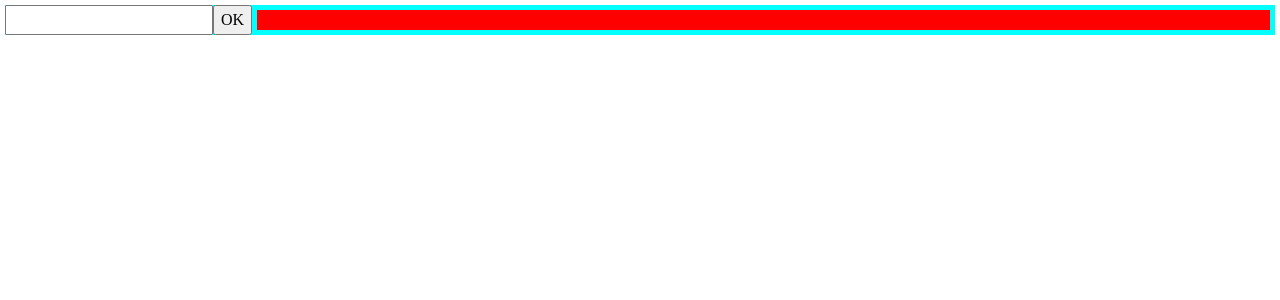
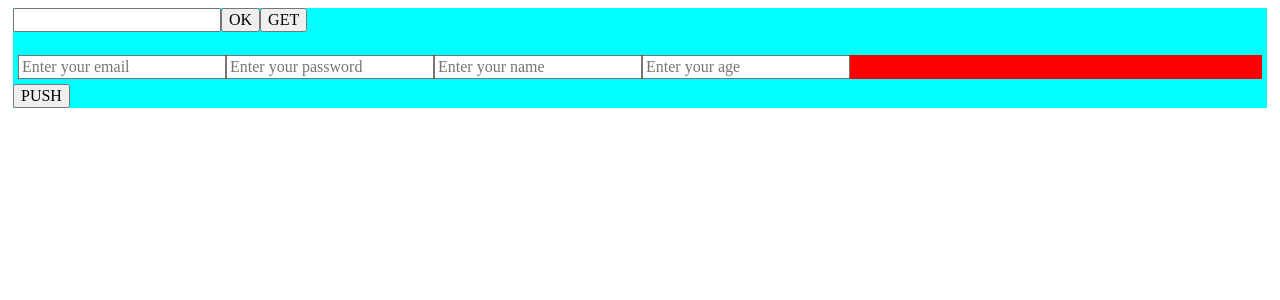
Before and after one commit to ViacheslavPokusaev/Smart-poll, a Vue app in the folder front-vue/: page / in a window 1280 px wide. Shown: the top 300 px of the page. Built offline with nearby package versions, Linux system fonts and the light colour scheme.

Commit message:
Update Vue: - add GET & POST for connect with server

```diff
--- a/front-vue/src/App.vue
+++ b/front-vue/src/App.vue
@@ -1,48 +1,87 @@
 <template>
   <div id="app">
     <!--<GetData v-bind:info="items"/>-->
-		<input type="text" id="myid">
+    <input type="text" id="myid" />
     <button v-on:click="greet">OK</button>
+    <button v-on:click="GetData">GET</button>
+    <br />
+    <br />
+    <div id="form">
+      <input type="text" id="Email" placeholder="Enter your email" />
+      <input type="text" id="UserPassword" placeholder="Enter your password" />
+      <input type="text" id="UserName" placeholder="Enter your name" />
+      <input type="text" id="Age" placeholder="Enter your age" />
+    </div>
+    <button v-on:click="sendData">PUSH</button>
     <!--<Test/>-->
-    <router-view/>
+    <router-view />
   </div>
 </template>
 
 <script>
-import axios from 'axios';
+import axios from "axios";
 //import GetData from '@/components/GetData';
 
 export default {
-	name: 'app',
-	data(){
+  name: "app",
+  data() {
     return {
-			users: [],
-			name: 'dsdsdsd'
+      url: "http://localhost:5001/user",
+      addUser: {},
+      users: null,
+      name: "dsdsdsd"
     };
   },
   methods: {
-    greet: function () {
-			let _users;
-			axios.get('http://localhost:5001/user').then(response => (this._users = response.data));
-			this.users = _users;
-			console.log(this.users);
+    greet: async function() {
+      let idVoting = document.getElementById("myid").value;
+      let url = "http://localhost:5001/voting/user" + `/${idVoting}`;
+      console.log(url);
+      let response = await fetch(url);
+      if (response.ok) this.users = await response.json();
+    },
+    sendData: function() {
+      //let NewUser = {};
+      let form = document.getElementById("form");
+      for (let elem of form.children) {
+        this.addUser[elem.id] = elem.value;
+      }
+      this.addUser["Age"] = Number(this.addUser["Age"]);
+      console.log(this.addUser);
+
+      let response = fetch(this.url, {
+				method: "POST", // или 'PUT'
+				headers: {
+					"Content-Type": "application/json"
+        },
+        body: JSON.stringify(this.addUser), // данные могут быть 'строкой' или {объектом}!
+      });
+      console.log(this.addUser);
+			console.log(JSON.stringify(this.addUser));
+      const json = response;
+      console.log("Успех:", json.server);
+    },
+    GetData: function() {
+      console.log(this.users[0]);
+      //for (let key in this.users) console.log(this.users[key]);
     }
   },
-	components:{
+  components: {
     //GetData
   }
-}
+};
 </script>
 
-<style>
-	@import 'components/reboot.css';
-	#app{
-		display: flex;
+<style scoped>
+@import "components/reboot.css";
+#app {
+  /*display: flex;
 		flex-wrap: wrap;
 		justify-content: space-around;
+		*/
   background-color: aqua;
 }
-	div{
+div {
   flex: 200px;
   margin: 5px 5px 5px 5px;
   background-color: red;
--- a/front-vue/src/components/GetData.vue
+++ b/front-vue/src/components/GetData.vue
@@ -5,6 +5,8 @@
 </template>
 
 <script>
+
+
 export default {
 	props: ['info']
 }
```
Also changed, not shown: 7 other files (tests, documents, lock files or other folders). Lines whose indentation alone changed are shown as unchanged.
